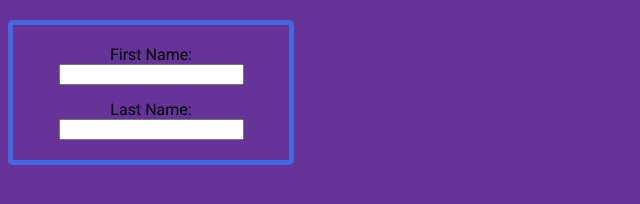
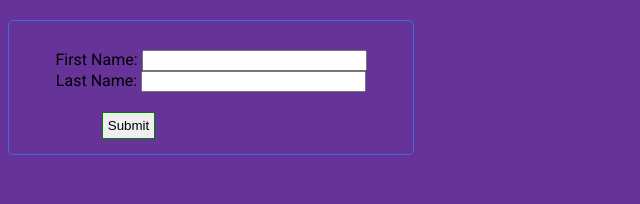
Before and after one commit to kennie-larkson/JavaScript-Form-Validation, a website: page index.html in a window 1280 px wide. Shown: the whole page, without its empty margins (0-640 px from the left). Drawn offline with Linux system fonts and the light colour scheme; a web font is replaced by a local one.

Commit message:
Started working on main.js. Creating first name data validation logic

```diff
--- a/index.html
+++ b/index.html
@@ -13,12 +13,15 @@
         <form action="" class="form-body" method="GET">
             <div id="input">
                     <label for="" id="fname">First Name:</label>
-                    <input type="text" id="fname-data"/>
+                    <input type="text" id="fname-data" size="25" required />
+                    <span id="fname-error-span"></span>
             </div>
             <div id="input">
                     <label for="" id="lname">Last Name:</label>
-                    <input type="text" id="lname-data"/>
-            </div>
+                    <input type="text" id="lname-data" size="25" />
+                    <span id="error-lname"></span>
+                </div>
+                <button submit-btn type="submit">Submit</button>
         </form>
     </section>
     <script src="main.js"></script>
--- a/main.js
+++ b/main.js
@@ -0,0 +1,17 @@
+
+const fname = document.querySelector('fname-data');
+const fnameErrorSpan = document.querySelector('fname-error-span');
+const fnameErrorMsg = "Please only alphabets are required";
+const fnameApprovalMsg = "Entry accepted";
+const btn = document.querySelector('[submit-btn]');
+const fnameError = ()=>{
+    if(fname!== String){
+        fnameErrorSpan.textContent = fnameErrorMsg;
+    }else{
+        fnameErrorSpan.textContent = fnameApprovalMsg;
+
+    }
+
+}
+
+btn.addEventListener('click', fnameError());
--- a/styles.css
+++ b/styles.css
@@ -8,17 +8,36 @@ body{
 }
 
 .form-container{
-    width: 20%;
+    width: 30%;
     /*height: 50px;*/
-    border: 5px solid royalblue;
+    border: 1px solid royalblue;
     border-radius: 5px;
     text-align: center;
     margin-top: 20px;
     padding: 10px;
+   /* display: inline-block;*/
 }
 
-#input{
+div #input{
     padding: 5px;
-    margin: 5px;
+    margin: 25px;
+   /* display: inline-block;*/
 
 }
+
+.form-body{
+    padding: 5px;
+    margin: 10px;
+    display: inline;
+}
+
+/*label{
+    display: inline;
+
+}*/
+
+[submit-btn]{
+    padding: 5px;
+    margin: 20px 150px 5px 0;
+    border: 1px solid green;
+}
```
Also changed, not shown: package.json (added, +26 -0 lines), 1 other file.
